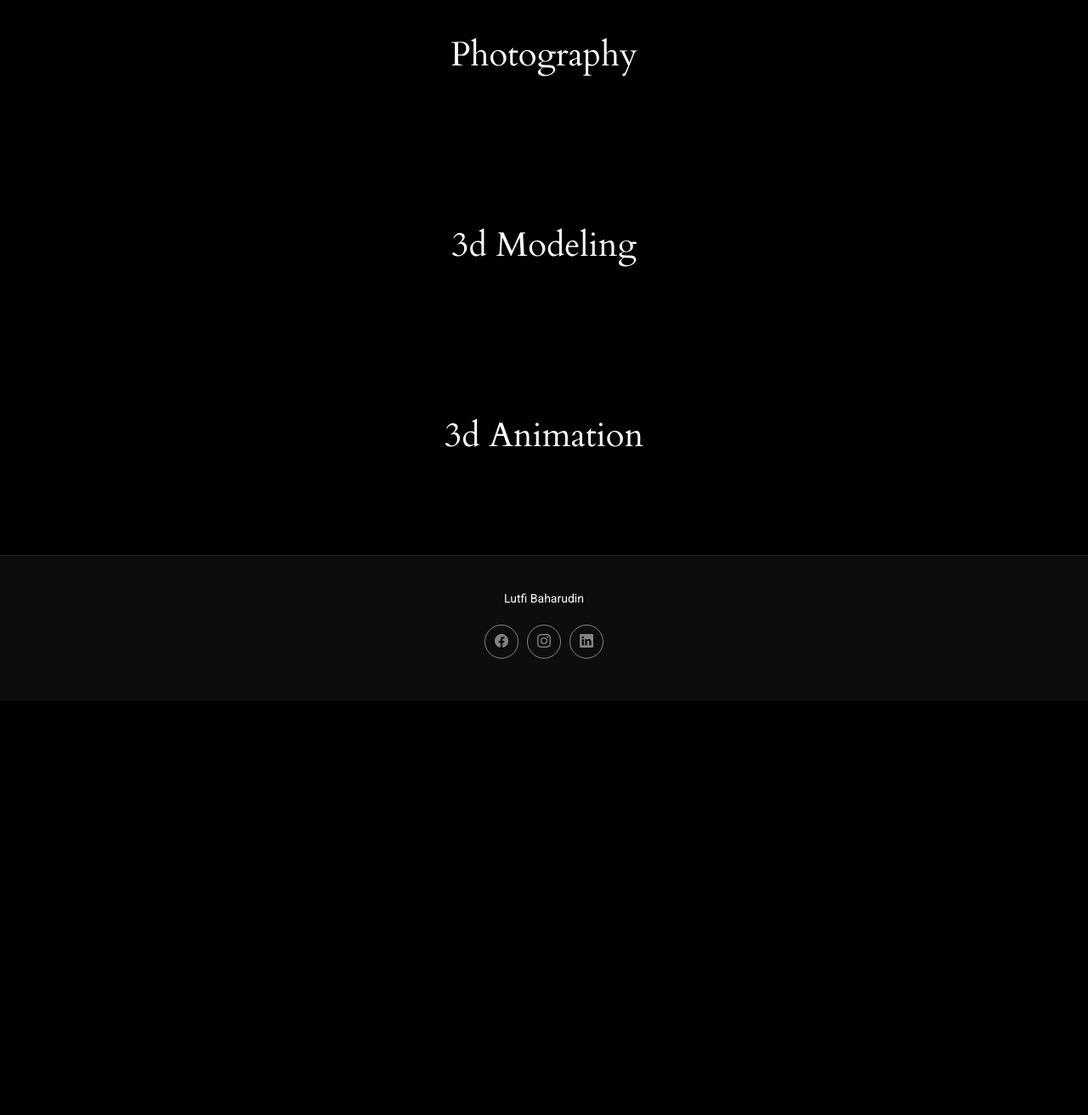
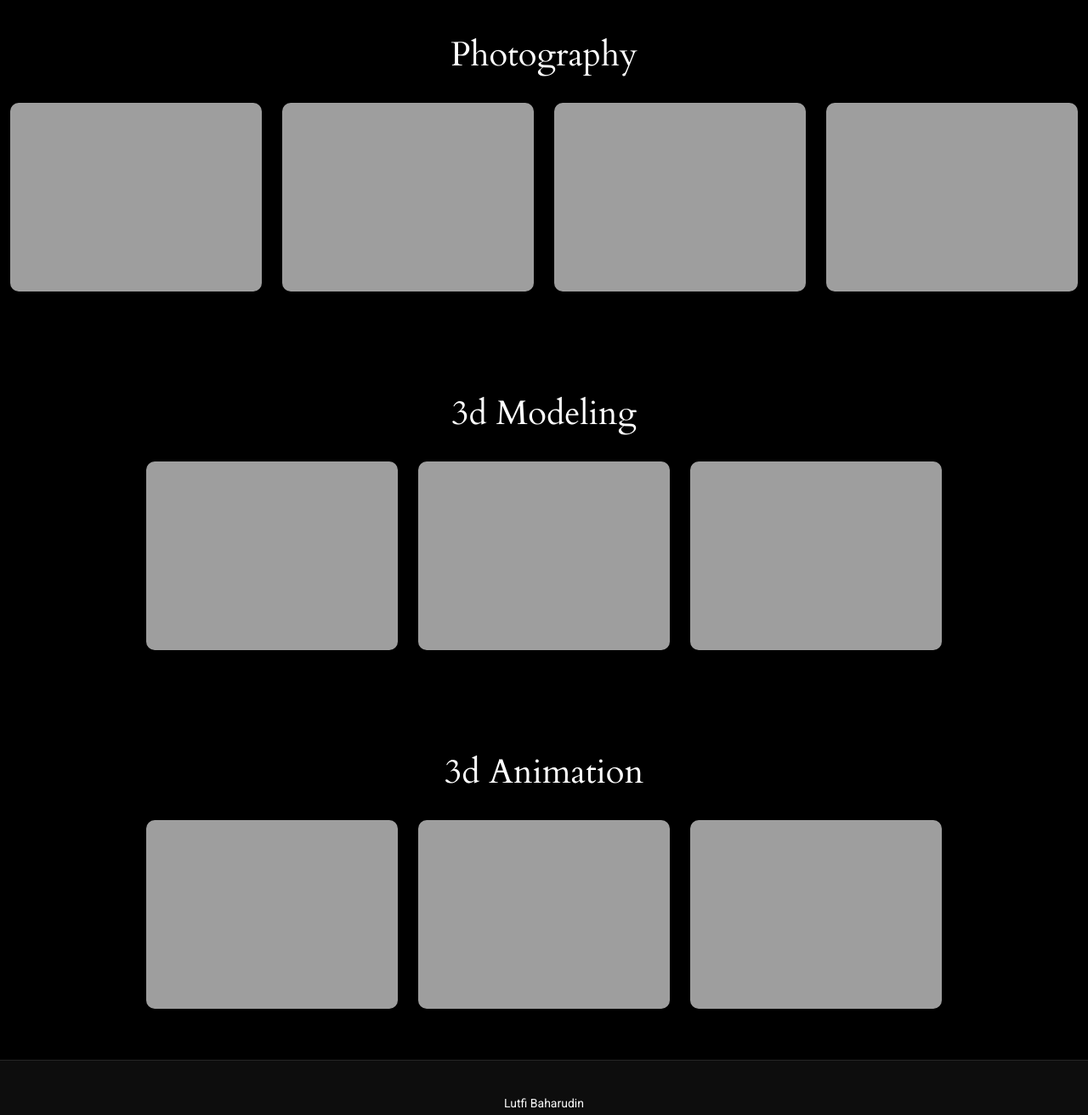
Before and after one commit to lutfibaharudin99/lutfi_portfolio, a plain HTML site: page index.html in a window 1280 px wide. Shown: the part 500-1812 px from the top of the page at 85% size. Before the commit the page ends 1325 px from the top, so only its background shows below. Drawn offline with Linux system fonts and the light colour scheme; the site is published under a folder, as on GitHub Pages, so addresses that start at the root find nothing.

Commit message:
Update index.html

```diff
--- a/index.html
+++ b/index.html
@@ -9,8 +9,8 @@
   <meta name="keywords" content="">
 
   <!-- Favicons -->
-  <link href="assets/img/favicon.png" rel="icon">
-  <link href="assets/img/apple-touch-icon.png" rel="apple-touch-icon">
+  <link href="assetsimg/favicon.png" rel="icon">
+  <link href="assetsimg/apple-touch-icon.png" rel="apple-touch-icon">
 
   <!-- Fonts -->
   <link href="https://fonts.googleapis.com" rel="preconnect">
@@ -113,9 +113,9 @@
           <h1 class="text-center">Photography</h1>
           <div class="col-xl-3 col-lg-4 col-md-6">
             <div class="gallery-item h-100">
-              <img src="/img/Caladium Flower.jpg" class="img-fluid" alt="">
+              <img src="img/Caladium Flower.jpg" class="img-fluid" alt="">
               <div class="gallery-links d-flex align-items-center justify-content-center">
-                <a href="/img/Caladium Flower.jpg" title="Gallery 1" class="glightbox preview-link"><i class="bi bi-arrows-angle-expand"></i></a>
+                <a href="img/Caladium Flower.jpg" title="Gallery 1" class="glightbox preview-link"><i class="bi bi-arrows-angle-expand"></i></a>
                 <a href="gallery-single.html" class="details-link"><i class="bi bi-link-45deg"></i></a>
               </div>
             </div>
@@ -123,9 +123,9 @@
 
           <div class="col-xl-3 col-lg-4 col-md-6">
             <div class="gallery-item h-100">
-              <img src="/img/Fern Leaf.jpg" class="img-fluid" alt="">
+              <img src="img/Fern Leaf.jpg" class="img-fluid" alt="">
               <div class="gallery-links d-flex align-items-center justify-content-center">
-                <a href="/img/Fern Leaf.jpg" title="Gallery 2" class="glightbox preview-link"><i class="bi bi-arrows-angle-expand"></i></a>
+                <a href="img/Fern Leaf.jpg" title="Gallery 2" class="glightbox preview-link"><i class="bi bi-arrows-angle-expand"></i></a>
                 <a href="gallery-single.html" class="details-link"><i class="bi bi-link-45deg"></i></a>
               </div>
             </div>
@@ -133,9 +133,9 @@
 
           <div class="col-xl-3 col-lg-4 col-md-6">
             <div class="gallery-item h-100">
-              <img src="/img/IMG_6827.jpg" class="img-fluid" alt="">
+              <img src="img/IMG_6827.jpg" class="img-fluid" alt="">
               <div class="gallery-links d-flex align-items-center justify-content-center">
-                <a href="/img/IMG_6827.jpg" title="Gallery 3" class="glightbox preview-link"><i class="bi bi-arrows-angle-expand"></i></a>
+                <a href="img/IMG_6827.jpg" title="Gallery 3" class="glightbox preview-link"><i class="bi bi-arrows-angle-expand"></i></a>
                 <a href="gallery-single.html" class="details-link"><i class="bi bi-link-45deg"></i></a>
               </div>
             </div>
@@ -143,9 +143,9 @@
 
           <div class="col-xl-3 col-lg-4 col-md-6">
             <div class="gallery-item h-100">
-              <img src="/img/Verdant Gaze.jpg" class="img-fluid" alt="">
+              <img src="img/Verdant Gaze.jpg" class="img-fluid" alt="">
               <div class="gallery-links d-flex align-items-center justify-content-center">
-                <a href="/img/Verdant Gaze.jpg" title="Gallery 4" class="glightbox preview-link"><i class="bi bi-arrows-angle-expand"></i></a>
+                <a href="img/Verdant Gaze.jpg" title="Gallery 4" class="glightbox preview-link"><i class="bi bi-arrows-angle-expand"></i></a>
                 <a href="gallery-single.html" class="details-link"><i class="bi bi-link-45deg"></i></a>
               </div>
             </div>
@@ -168,9 +168,9 @@
           <h1 class="text-center">3d Modeling</h1>
           <div class="col-xl-3 col-lg-4 col-md-6">
             <div class="gallery-item h-100">
-              <img src="/img/3d/Agera in Canyon.png" class="img-fluid" alt="">
+              <img src="img/3d/Agera in Canyon.png" class="img-fluid" alt="">
               <div class="gallery-links d-flex align-items-center justify-content-center">
-                <a href="/img/3d/Agera in Canyon.png" title="Gallery 1" class="glightbox preview-link"><i class="bi bi-arrows-angle-expand"></i></a>
+                <a href="img/3d/Agera in Canyon.png" title="Gallery 1" class="glightbox preview-link"><i class="bi bi-arrows-angle-expand"></i></a>
                 <a href="gallery-single.html" class="details-link"><i class="bi bi-link-45deg"></i></a>
               </div>
             </div>
@@ -178,9 +178,9 @@
 
           <div class="col-xl-3 col-lg-4 col-md-6">
             <div class="gallery-item h-100">
-              <img src="/img/3d/jembatan3.png" class="img-fluid" alt="">
+              <img src="img/3d/jembatan3.png" class="img-fluid" alt="">
               <div class="gallery-links d-flex align-items-center justify-content-center">
-                <a href="/img/3d/jembatan3.png" title="Gallery 2" class="glightbox preview-link"><i class="bi bi-arrows-angle-expand"></i></a>
+                <a href="img/3d/jembatan3.png" title="Gallery 2" class="glightbox preview-link"><i class="bi bi-arrows-angle-expand"></i></a>
                 <a href="gallery-single.html" class="details-link"><i class="bi bi-link-45deg"></i></a>
               </div>
             </div>
@@ -188,9 +188,9 @@
 
           <div class="col-xl-3 col-lg-4 col-md-6">
             <div class="gallery-item h-100">
-              <img src="/img/3d/jembatan8.png" class="img-fluid" alt="">
+              <img src="img/3d/jembatan8.png" class="img-fluid" alt="">
               <div class="gallery-links d-flex align-items-center justify-content-center">
-                <a href="/img/3d/jembatan8.png" title="Gallery 3" class="glightbox preview-link"><i class="bi bi-arrows-angle-expand"></i></a>
+                <a href="img/3d/jembatan8.png" title="Gallery 3" class="glightbox preview-link"><i class="bi bi-arrows-angle-expand"></i></a>
                 <a href="gallery-single.html" class="details-link"><i class="bi bi-link-45deg"></i></a>
               </div>
             </div>
@@ -215,7 +215,7 @@
           <h1 class="text-center">3d Animation</h1>
           <div class="col-xl-3 col-lg-4 col-md-6">
             <div class="gallery-item h-100">
-              <img src="/img/cover/3d recruitment 1.jpg" class="img-fluid" alt="">
+              <img src="img/cover/3d recruitment 1.jpg" class="img-fluid" alt="">
               <!-- <iframe src="/video/animation/recruitment3.mp4" class="img-fluid" frameborder="0" autoplay="0"></iframe> -->
               <div class="gallery-links d-flex align-items-center justify-content-center">
                 <a href="/video/animation/recruitment3.mp4" title="Gallery 1" class="glightbox preview-link"><i class="bi bi-arrows-angle-expand"></i></a>
@@ -226,7 +226,7 @@
 
           <div class="col-xl-3 col-lg-4 col-md-6">
             <div class="gallery-item h-100">
-              <img src="/img/cover/3d recruitment 2.jpg" class="img-fluid" alt="">
+              <img src="img/cover/3d recruitment 2.jpg" class="img-fluid" alt="">
               <div class="gallery-links d-flex align-items-center justify-content-center">
                 <a href="/video/animation/Snapinsta.app_video_364AD0F37B5C639C4C6882D7A9321482_video_dashinit.mp4" title="Gallery 2" class="glightbox preview-link"><i class="bi bi-arrows-angle-expand"></i></a>
                 <a href="gallery-single.html" class="details-link"><i class="bi bi-link-45deg"></i></a>
@@ -236,7 +236,7 @@
 
           <div class="col-xl-3 col-lg-4 col-md-6">
             <div class="gallery-item h-100">
-              <img src="/img/cover/3d recruitment 3.jpg" class="img-fluid" alt="">
+              <img src="img/cover/3d recruitment 3.jpg" class="img-fluid" alt="">
               <div class="gallery-links d-flex align-items-center justify-content-center">
                 <a href="/video/animation/Snapinsta.app_video_An8NtDijm1GPmeoOpJLxdwW1Gz3uh4JiEbdEsw0bIGFIL9veN5NzTDMT5MtUegZ_OfTs44qFWYvl4F6t1g-93A.mp4" title="Gallery 3" class="glightbox preview-link"><i class="bi bi-arrows-angle-expand"></i></a>
                 <a href="gallery-single.html" class="details-link"><i class="bi bi-link-45deg"></i></a>
```
